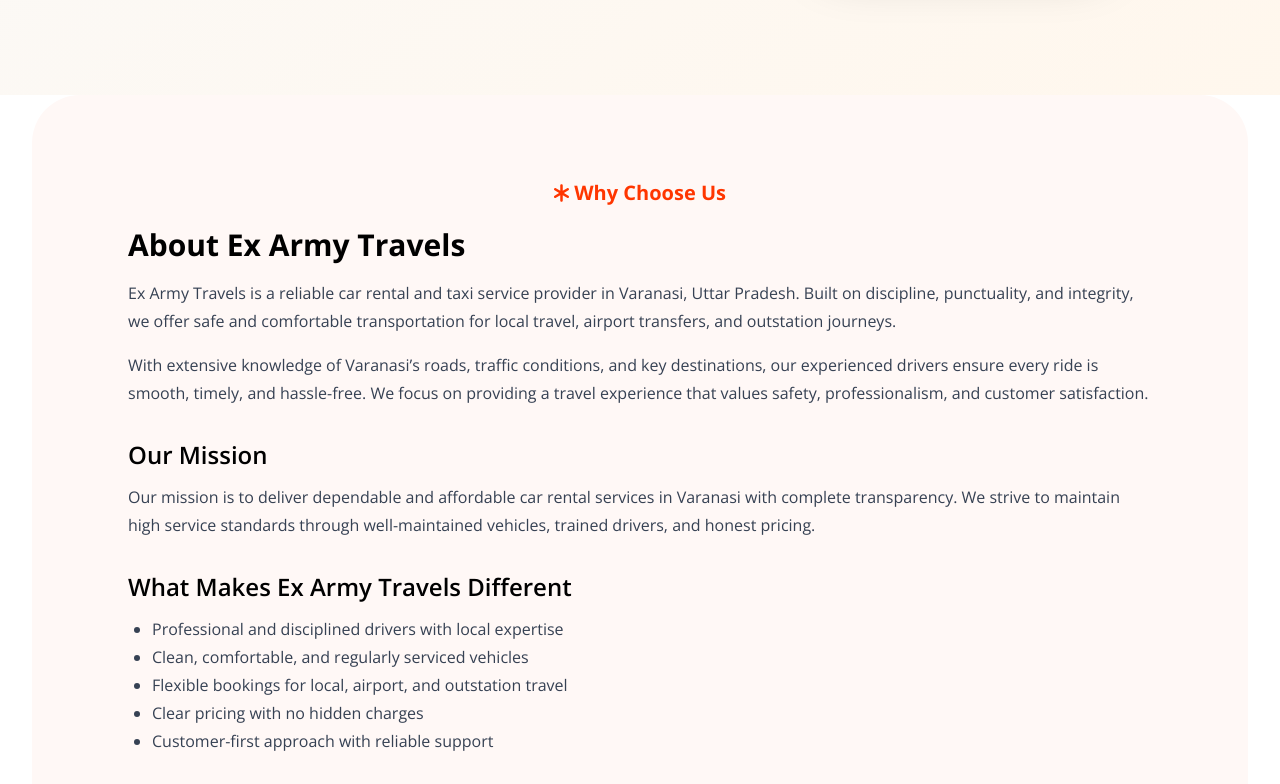
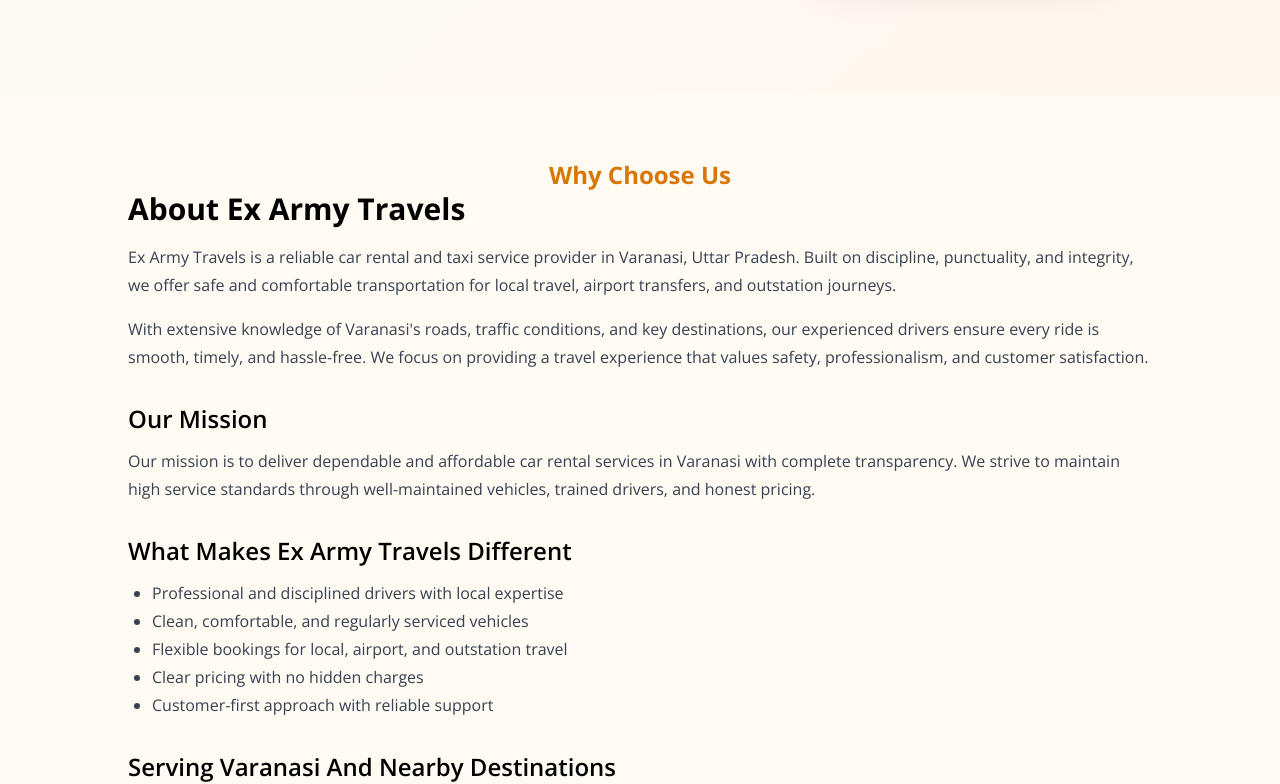
Before and after one commit to exarmy1534/ExArmy, a Next.js app: page /about in a window 1280 px wide. Shown: the part 2245-3029 px from the top of the page. Built offline with nearby package versions, Linux system fonts and the light colour scheme.

Commit message:
Update AboutSeoContent.jsx

```diff
--- a/components/AboutSeoContent.jsx
+++ b/components/AboutSeoContent.jsx
@@ -1,9 +1,9 @@
 export default function AboutSeoContent() {
   return (
     <div className="flex items-center justify-center">
-      <section className="w-full lg:w-[95%] lg:rounded-[3rem] flex items-center justify-center flex-col bg-[#FFF8F6] px-4 md:px-10 py-16">
-        <h2 className="mt-5 text-[1rem] mb-5 md:text-xl font-bold text-[#FF3600]">
-          <i className="fa-solid fa-asterisk text-xl font-bold text-[#FF3600]"></i>{" "}
+      <section className="w-full  flex items-center justify-center flex-col bg-[#FFFBF2] px-4 md:px-10 py-16">
+
+         <h2 className="text-xl md:text-2xl font-bold text-[#D97706]">
           Why Choose Us
         </h2>
 
@@ -20,7 +20,7 @@
           </p>
 
           <p className="mb-4">
-            With extensive knowledge of Varanasi’s roads, traffic conditions, and
+            With extensive knowledge of Varanasi's roads, traffic conditions, and
             key destinations, our experienced drivers ensure every ride is smooth,
             timely, and hassle-free. We focus on providing a travel experience that
             values safety, professionalism, and customer satisfaction.
```
